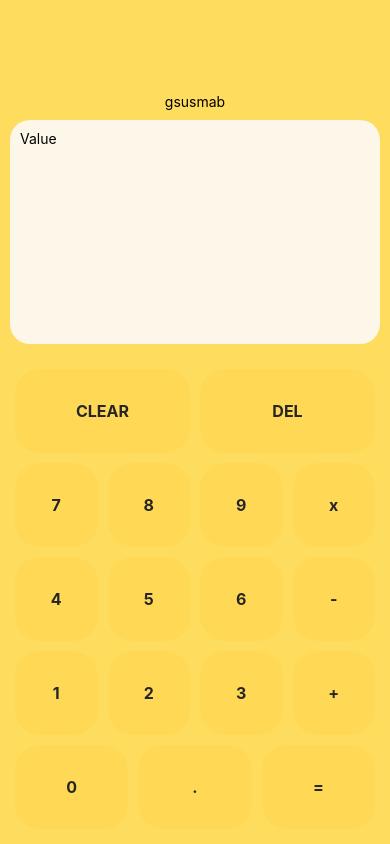
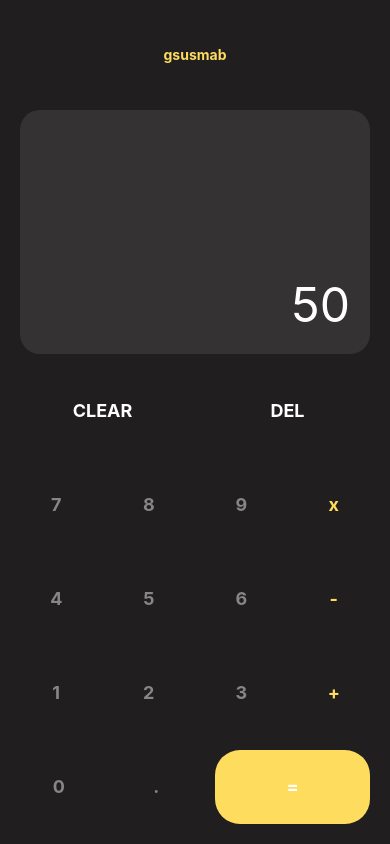
Before and after one commit to gsusmab/practicas-expo-react, a React Native app: screen / in a window 390 px wide. Built offline with nearby package versions, Linux system fonts and the light colour scheme.

Commit message:
UI de la calculadora terminada

```diff
--- a/App.tsx
+++ b/App.tsx
@@ -1,25 +1,15 @@
 import React from "react";
-import { StyleSheet, View } from "react-native";
 import { StatusBar } from "expo-status-bar";
 import { ThemeProvider } from "styled-components/native";
 
 import { lightTheme } from "./src/styles/theme";
-import { Practica2 } from "./src";
+import { Practica2 } from "./src/screens/Calculadora";
 
 export default function App() {
   return (
     <ThemeProvider theme={lightTheme}>
-      <View style={styles.container}>
-        <Practica2 />
-        <StatusBar style="dark" />
-      </View>
+      <StatusBar style="light" />
+      <Practica2 />
     </ThemeProvider>
   );
 }
-
-const styles = StyleSheet.create({
-  container: {
-    flex: 1,
-    backgroundColor: "#FEDC5E",
-  },
-});
--- a/app.json
+++ b/app.json
@@ -7,7 +7,7 @@
     "privacy": "public",
     "version": "1.0.0",
     "platforms": ["android"],
-    "githubUrl": "",
+    "githubUrl": "https://github.com/gsusmab/practicas-expo-react/tree/practica-2",
     "orientation": "portrait",
     "icon": "./assets/icon.png",
     "primaryColor": "#FEDC5E",
--- a/src/components/Buttton/index.tsx
+++ b/src/components/Buttton/index.tsx
@@ -1,16 +1,32 @@
 import React from "react";
 
-import { StyledButton, StyledText } from "./style";
+import { StyledButton, StyledText } from "./styles";
 
 type ButtonProps = {
   onPress: () => void;
   text: string;
+  highlighText?: "default" | "yellow" | "white";
+  primary?: boolean;
+  size?: "default" | "double";
 };
 
-export const Button = ({ onPress, text }: ButtonProps) => {
+export const Button = ({
+  onPress,
+  text,
+  highlighText = "default",
+  primary = false,
+  size = "default",
+}: ButtonProps) => {
   return (
-    <StyledButton onPress={onPress}>
-      <StyledText>{text}</StyledText>
+    <StyledButton
+      onPress={onPress}
+      underlayColor="#373536"
+      primary={primary}
+      size={size}
+    >
+      <StyledText primary={primary} highligh={highlighText}>
+        {text}
+      </StyledText>
     </StyledButton>
   );
 };
--- a/src/components/Buttton/style.ts
+++ /dev/null
@@ -1,16 +0,0 @@
-import styled from "styled-components/native";
-
-export const StyledButton = styled.TouchableOpacity`
-  flex: 1;
-  background-color: ${({ theme }) => theme.colors.button};
-  margin: 5px;
-  border-radius: 25px;
-  align-items: center;
-  justify-content: center;
-`;
-
-export const StyledText = styled.Text`
-  color: ${({ theme }) => theme.colors.text};
-  font-size: ${({ theme }) => theme.font.sm};
-  font-weight: bold;
-`;
--- /dev/null
+++ b/src/components/Buttton/styles.ts
@@ -0,0 +1,32 @@
+import styled from "styled-components/native";
+
+interface StyledTextProps {
+  highligh: "default" | "yellow" | "white";
+  primary: boolean;
+}
+
+interface StyledBtnProps {
+  primary: boolean;
+  size: "default" | "double";
+}
+
+export const StyledButton = styled.TouchableHighlight<StyledBtnProps>`
+  flex: ${({ size }) => (size === "double" ? "2" : "1")};
+  margin: 10px;
+  background-color: ${({ primary, theme }) =>
+    primary ? theme.colors.primary : theme.colors.secondary};
+  border-radius: 25px;
+  align-items: center;
+  justify-content: center;
+`;
+
+export const StyledText = styled.Text<StyledTextProps>`
+  color: ${({ highligh, theme, primary }) =>
+    primary || highligh === "white"
+      ? theme.colors.common.white
+      : highligh === "yellow"
+      ? theme.colors.primary
+      : theme.colors.common.gray};
+  font-size: ${({ theme }) => theme.font.sm};
+  font-weight: bold;
+`;
--- a/src/index.tsx
+++ /dev/null
@@ -1,72 +0,0 @@
-import React from "react";
-import { StyleSheet, Text, View } from "react-native";
-import { Button } from "./components/Buttton";
-import { Row } from "./components/Row";
-
-export const Practica2 = () => {
-  return (
-    <>
-      <View style={styles.header}>
-        <Text>gsusmab</Text>
-      </View>
-
-      <View style={styles.screen}>
-        <Text>Value</Text>
-      </View>
-
-      <View style={styles.buttons}>
-        <Row>
-          <Button text="CLEAR" onPress={() => alert("hola")} />
-          <Button text="DEL" onPress={() => alert("hola")} />
-        </Row>
-
-        <Row>
-          <Button text="7" onPress={() => alert("hola")} />
-          <Button text="8" onPress={() => alert("hola")} />
-          <Button text="9" onPress={() => alert("hola")} />
-          <Button text="x" onPress={() => alert("hola")} />
-        </Row>
-
-        <Row>
-          <Button text="4" onPress={() => alert("hola")} />
-          <Button text="5" onPress={() => alert("hola")} />
-          <Button text="6" onPress={() => alert("hola")} />
-          <Button text="-" onPress={() => alert("hola")} />
-        </Row>
-
-        <Row>
-          <Button text="1" onPress={() => alert("hola")} />
-          <Button text="2" onPress={() => alert("hola")} />
-          <Button text="3" onPress={() => alert("hola")} />
-          <Button text="+" onPress={() => alert("hola")} />
-        </Row>
-
-        <Row>
-          <Button text="0" onPress={() => alert("hola")} />
-          <Button text="." onPress={() => alert("hola")} />
-          <Button text="=" onPress={() => alert("hola")} />
-        </Row>
-      </View>
-    </>
-  );
-};
-
-const styles = StyleSheet.create({
-  header: {
-    flex: 0.7,
-    justifyContent: "flex-end",
-    //backgroundColor: "red",
-    alignItems: "center",
-  },
-  screen: {
-    flex: 1.3,
-    backgroundColor: "#FCF7E9",
-    margin: 10,
-    padding: 10,
-    borderRadius: 20,
-  },
-  buttons: {
-    flex: 3,
-    padding: 10,
-  },
-});
--- /dev/null
+++ b/src/screens/Calculadora/index.tsx
@@ -0,0 +1,87 @@
+import React from "react";
+
+import { Button } from "../../components/Buttton";
+import { Row } from "../../components/Row";
+import {
+  Botones,
+  Calculadora,
+  Cantidad,
+  Header,
+  Marca,
+  Pantalla,
+} from "./styles";
+
+export const Practica2 = () => {
+  return (
+    <Calculadora>
+      <Header>
+        <Marca>gsusmab</Marca>
+      </Header>
+
+      <Pantalla>
+        <Cantidad>50</Cantidad>
+      </Pantalla>
+
+      <Botones>
+        <Row>
+          <Button
+            text="CLEAR"
+            highlighText="white"
+            size="double"
+            onPress={() => alert("hola")}
+          />
+          <Button
+            text="DEL"
+            highlighText="white"
+            size="double"
+            onPress={() => alert("hola")}
+          />
+        </Row>
+
+        <Row>
+          <Button text="7" onPress={() => alert("hola")} />
+          <Button text="8" onPress={() => alert("hola")} />
+          <Button text="9" onPress={() => alert("hola")} />
+          <Button
+            text="x"
+            highlighText="yellow"
+            onPress={() => alert("hola")}
+          />
+        </Row>
+
+        <Row>
+          <Button text="4" onPress={() => alert("hola")} />
+          <Button text="5" onPress={() => alert("hola")} />
+          <Button text="6" onPress={() => alert("hola")} />
+          <Button
+            text="-"
+            highlighText="yellow"
+            onPress={() => alert("hola")}
+          />
+        </Row>
+
+        <Row>
+          <Button text="1" onPress={() => alert("hola")} />
+          <Button text="2" onPress={() => alert("hola")} />
+          <Button text="3" onPress={() => alert("hola")} />
+          <Button
+            text="+"
+            highlighText="yellow"
+            onPress={() => alert("hola")}
+          />
+        </Row>
+
+        <Row>
+          <Button text="0" onPress={() => alert("hola")} />
+          <Button text="." onPress={() => alert("hola")} />
+          <Button
+            primary
+            text="="
+            size="double"
+            onPress={() => alert("hola")}
+          />
+        </Row>
+      </Botones>
+    </Calculadora>
+  );
+};
--- /dev/null
+++ b/src/screens/Calculadora/styles.ts
@@ -0,0 +1,42 @@
+import styled from "styled-components/native";
+import { Platform, StatusBar } from "react-native";
+
+export const Calculadora = styled.SafeAreaView`
+  flex: 1;
+  background-color: #201e1f;
+  padding-top: ${Platform.OS === "android" ? StatusBar.currentHeight : 0};
+`;
+
+export const Header = styled.View`
+  flex: 0.7;
+  justify-content: center;
+  align-items: center;
+`;
+
+export const Marca = styled.Text`
+  font-size: ${({ theme }) => theme.font.xs};
+  font-weight: bold;
+  color: ${({ theme }) => theme.colors.primary};
+`;
+
+export const Pantalla = styled.View`
+  flex: 1.3;
+  padding: 10px;
+  background-color: ${({ theme }) => theme.colors.common.black};
+  margin: 0 20px;
+  padding: 20px;
+  border-radius: 20px;
+  align-items: flex-end;
+  justify-content: flex-end;
+`;
+
+export const Cantidad = styled.Text`
+  font-size: ${({ theme }) => theme.font.lg};
+  font-weight: 400;
+  color: ${({ theme }) => theme.colors.common.white};
+`;
+
+export const Botones = styled.View`
+  flex: 3;
+  padding: 10px;
+`;
--- a/src/styles/theme.ts
+++ b/src/styles/theme.ts
@@ -3,23 +3,39 @@ import { DefaultTheme } from "styled-components/native";
 declare module "styled-components" {
   export interface DefaultTheme {
     colors: {
+      common: {
+        white: string;
+        black: string;
+        gray: string;
+      };
       primary: string;
+      secondary: string;
       button: string;
       text: string;
     };
     font: {
-      sm: number;
+      xs: string;
+      sm: string;
+      lg: string;
     };
   }
 }
 
 export const lightTheme: DefaultTheme = {
   colors: {
+    common: {
+      white: "#FFFFFF",
+      black: "#343233",
+      gray: "#878687",
+    },
     primary: "#FEDC5E",
+    secondary: "#201e1f",
     button: "#FFD956",
     text: "#262525",
   },
   font: {
-    sm: 16,
+    xs: "14px",
+    sm: "18px",
+    lg: "48px",
   },
 };
```
Also changed, not shown: src/components/Row/style.ts (deleted), 1 other file (tests, documents, lock files or other folders).
